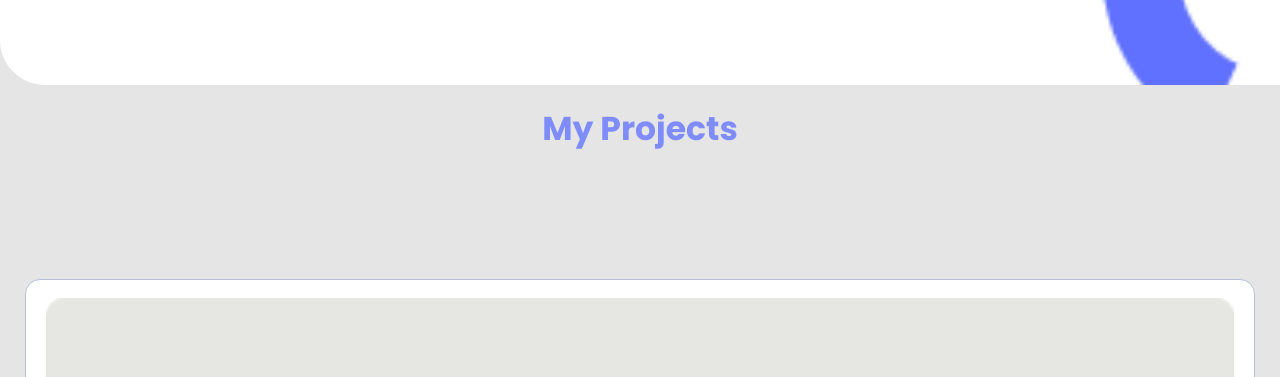
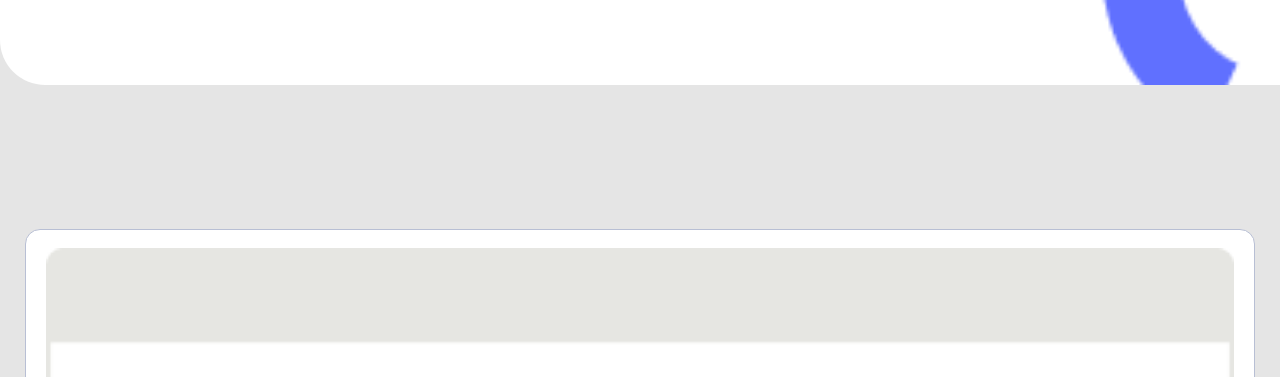
Before and after one commit to roshan-bajgain/roshan-bajgain.github.io, a website: page index.html in a window 1280 px wide. Shown: the part 423-800 px from the top of the page. Drawn offline with Linux system fonts and the light colour scheme; files whose address does not match are found by name.

Commit message:
update html file

```diff
--- a/index.html
+++ b/index.html
@@ -49,7 +49,7 @@
       </div>
     </section>
     <section id="projects">
-      <h2 class="project">My Projects</h2>
+      <h2 class="project"></h2>
   </section>
   <section id="work-section" class="works-container">
   </section>
```
